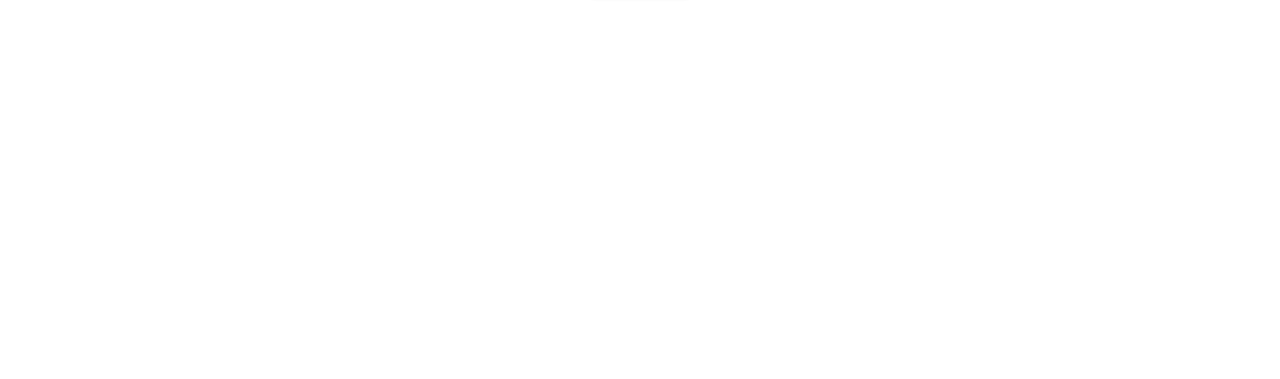
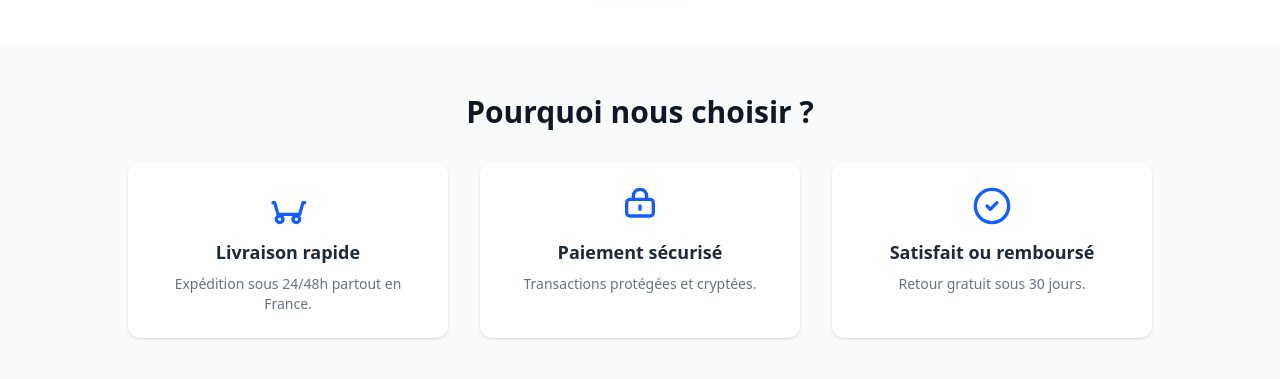
Before and after one commit to Sullivankow/ecom_template_react_php, a React (Vite) app in the folder ecomFront/: page / in a window 1280 px wide. Shown: the part 2001-2380 px from the top of the page. Before the commit the page ends 2119 px from the top, so only its background shows below. Built offline with nearby package versions, Linux system fonts and the light colour scheme.

Commit message:
Ajout section avantage

```diff
--- a/ecomFront/src/App.tsx
+++ b/ecomFront/src/App.tsx
@@ -4,6 +4,7 @@
 import Topbar from './components/layout/topbar';
 import Hero from './components/layout/hero';
 import BestSellerSection from './components/layout/bestSellerSection';
+import AvantageSection from './components/layout/avantageSection';
 
 import { BrowserRouter as Router, Routes, Route } from 'react-router-dom';
 import CategorySection from './components/layout/categorySection';
@@ -23,6 +24,7 @@
       <Hero />
       <BestSellerSection />
       <CategorySection />
+      <AvantageSection />
 
       <Routes>
         <Route path="/" element={<Accueil />} />
--- /dev/null
+++ b/ecomFront/src/components/layout/avantageSection.tsx
@@ -0,0 +1,51 @@
+const avantages = [
+  {
+    title: "Livraison rapide",
+    description: "Expédition sous 24/48h partout en France.",
+    icon: (
+      <svg className="w-10 h-10 text-blue-600 mb-3" fill="none" stroke="currentColor" strokeWidth="2" viewBox="0 0 24 24">
+        <path strokeLinecap="round" strokeLinejoin="round" d="M3 10h1l2 7h13l2-7h1" />
+        <circle cx="7" cy="20" r="2" />
+        <circle cx="17" cy="20" r="2" />
+      </svg>
+    )
+  },
+  {
+    title: "Paiement sécurisé",
+    description: "Transactions protégées et cryptées.",
+    icon: (
+      <svg className="w-10 h-10 text-blue-600 mb-3" fill="none" stroke="currentColor" strokeWidth="2" viewBox="0 0 24 24">
+        <rect x="4" y="8" width="16" height="10" rx="2" />
+        <path strokeLinecap="round" strokeLinejoin="round" d="M12 12v2m0 0h.01" />
+        <path strokeLinecap="round" strokeLinejoin="round" d="M8 8V6a4 4 0 018 0v2" />
+      </svg>
+    )
+  },
+  {
+    title: "Satisfait ou remboursé",
+    description: "Retour gratuit sous 30 jours.",
+    icon: (
+      <svg className="w-10 h-10 text-blue-600 mb-3" fill="none" stroke="currentColor" strokeWidth="2" viewBox="0 0 24 24">
+        <circle cx="12" cy="12" r="10" />
+        <path strokeLinecap="round" strokeLinejoin="round" d="M9 12l2 2 4-4" />
+      </svg>
+    )
+  }
+];
+
+export default function AvantageSection() {
+  return (
+    <section className="py-12 px-4 bg-gray-50">
+      <h2 className="text-2xl sm:text-3xl font-bold mb-8 text-center text-gray-900">Pourquoi nous choisir ?</h2>
+      <div className="grid grid-cols-1 sm:grid-cols-2 md:grid-cols-3 gap-8 max-w-5xl mx-auto">
+        {avantages.map((a, idx) => (
+          <div key={idx} className="flex flex-col items-center bg-white rounded-xl shadow p-6 text-center hover:shadow-lg transition-shadow duration-300">
+            {a.icon}
+            <h3 className="text-lg font-semibold text-gray-800 mb-2">{a.title}</h3>
+            <p className="text-sm text-gray-500">{a.description}</p>
+          </div>
+        ))}
+      </div>
+    </section>
+  );
+}
```
